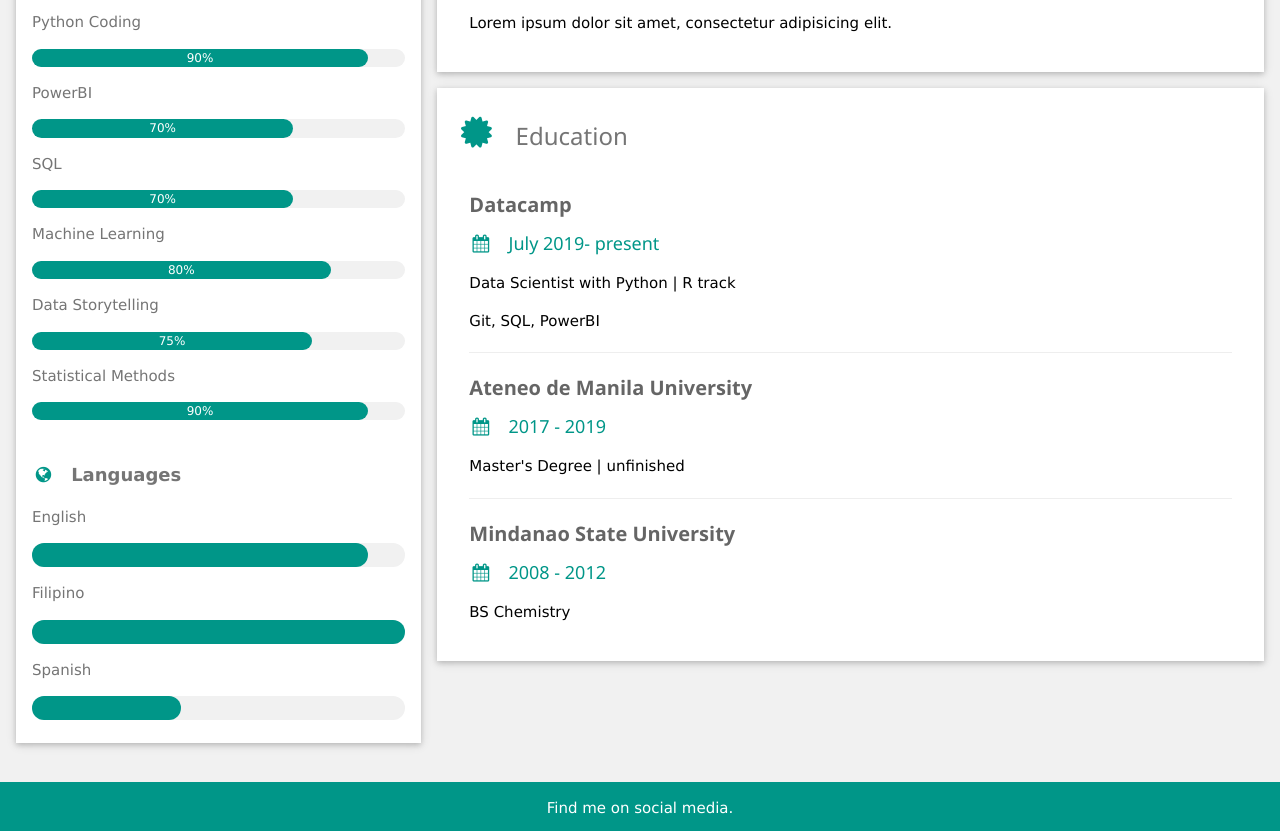
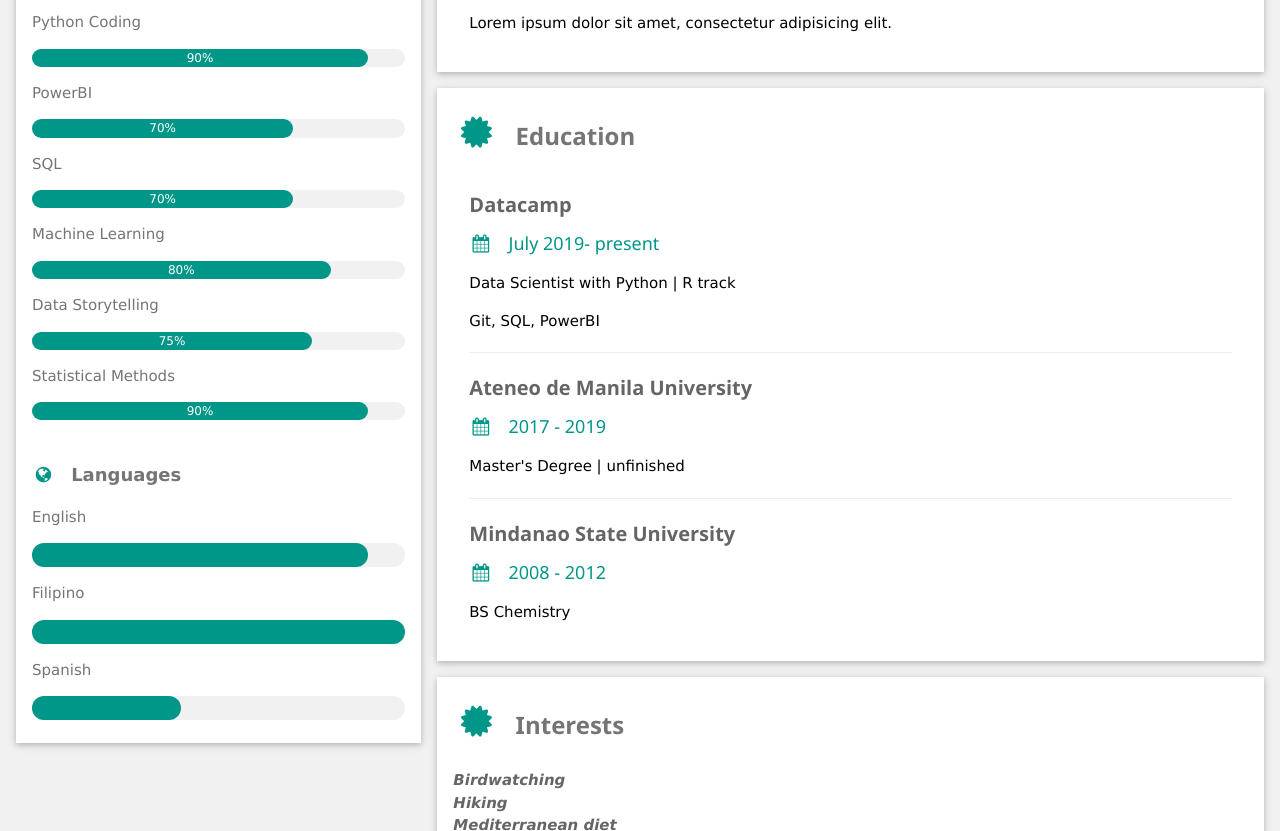
Before and after one commit to ecuerbo/ecuerbo.github.io, a plain HTML site: page index.html in a window 1280 px wide. Shown: the part 545-1376 px from the top of the page. Drawn offline with nearby package versions, Linux system fonts and the light colour scheme.

Commit message:
added interests section

```diff
--- a/index.html
+++ b/index.html
@@ -87,7 +87,7 @@
     <div class="w3-twothird">
 
       <div class="w3-container w3-card w3-white w3-margin-bottom">
-        <h3 class="w3-text-grey w3-padding-16"><i class="fa fa-suitcase fa-fw w3-margin-right w3-xxlarge w3-text-teal"></i>Work Experience</h3>
+        <h3 class="w3-text-grey w3-padding-16"><i class="fa fa-suitcase fa-fw w3-margin-right w3-xxlarge w3-text-teal"></i><strong>Work Experience</strong></h3>
         <div class="w3-container">
           <h4 class="w3-opacity"><b>Assayer | Carrascal Nickel Corporation</b></h4>
           <h5 class="w3-text-teal"><i class="fa fa-calendar fa-fw w3-margin-right"></i>May 2021 - <span class="w3-tag w3-teal w3-round">Current</span></h5>
@@ -107,8 +107,8 @@
         </div>
       </div>
 
-      <div class="w3-container w3-card w3-white">
-        <h3 class="w3-text-grey w3-padding-16"><i class="fa fa-certificate fa-fw w3-margin-right w3-xxlarge w3-text-teal"></i>Education</h3>
+      <div class="w3-container w3-card w3-white w3-margin-bottom">
+        <h3 class="w3-text-grey w3-padding-16"><i class="fa fa-certificate fa-fw w3-margin-right w3-xxlarge w3-text-teal"></i><strong>Education</strong></h3>
         <div class="w3-container">
           <h4 class="w3-opacity"><b>Datacamp</b></h4>
           <h5 class="w3-text-teal"><i class="fa fa-calendar fa-fw w3-margin-right"></i>July 2019- present</h5>
@@ -122,6 +122,15 @@
           <h4 class="w3-opacity"><b>Mindanao State University</b></h4>
           <h5 class="w3-text-teal"><i class="fa fa-calendar fa-fw w3-margin-right"></i>2008 - 2012</h5>
           <p>BS Chemistry</p><br>
+        </div>
+      </div>
+
+      <div class="w3-container w3-card w3-white">
+        <h3 class="w3-text-grey w3-padding-16"><i class="fa fa-certificate fa-fw w3-margin-right w3-xxlarge w3-text-teal"></i><strong>Interests</strong></h3>
+          <i class="w3-opacity"><b>Birdwatching</b></i><br>
+          <i class="w3-opacity"><b>Hiking</b></i><br>
+          <i class="w3-opacity"><b>Mediterranean diet</b></i>
+          <hr>
         </div>
       </div>
     </div>
```
